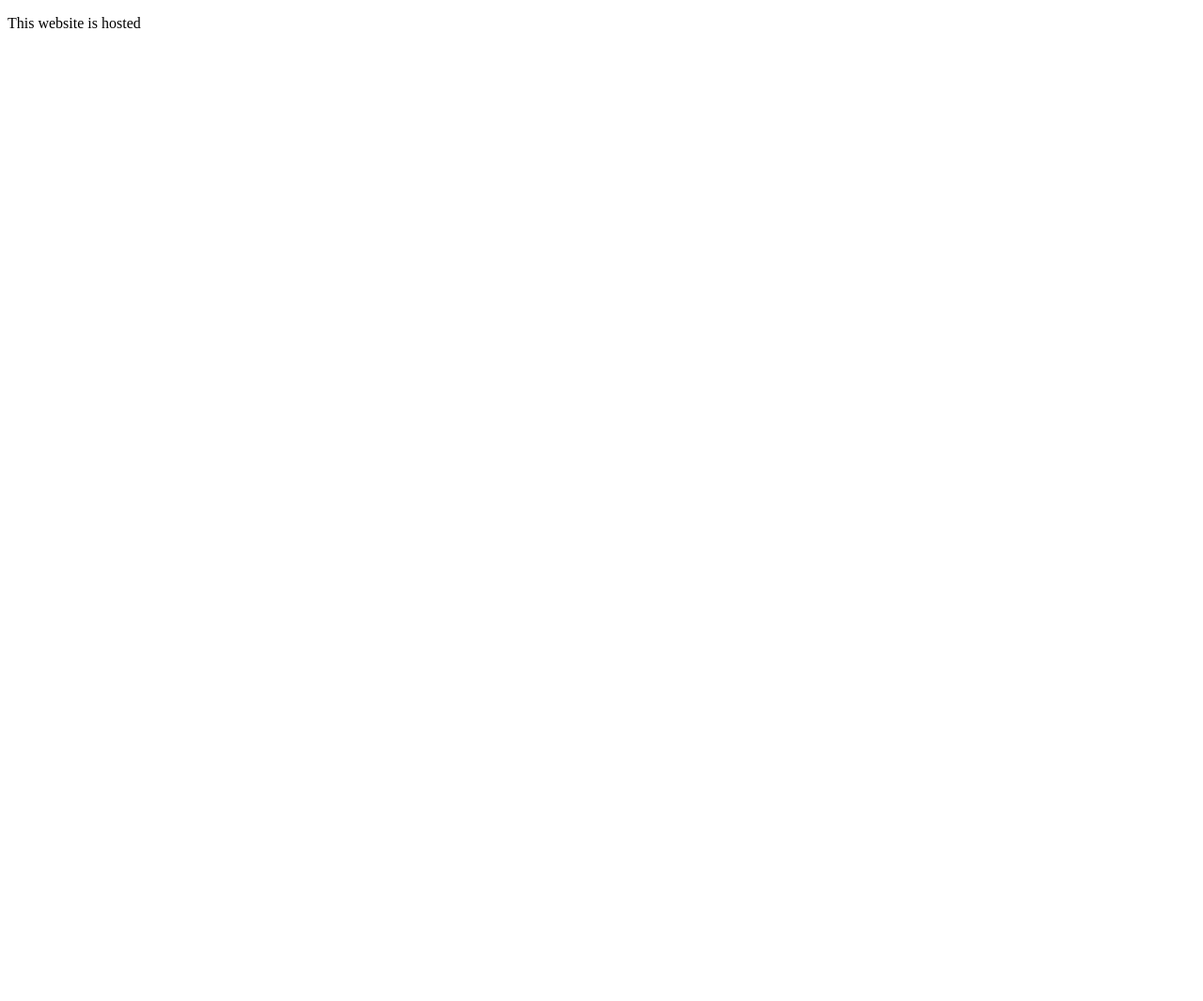
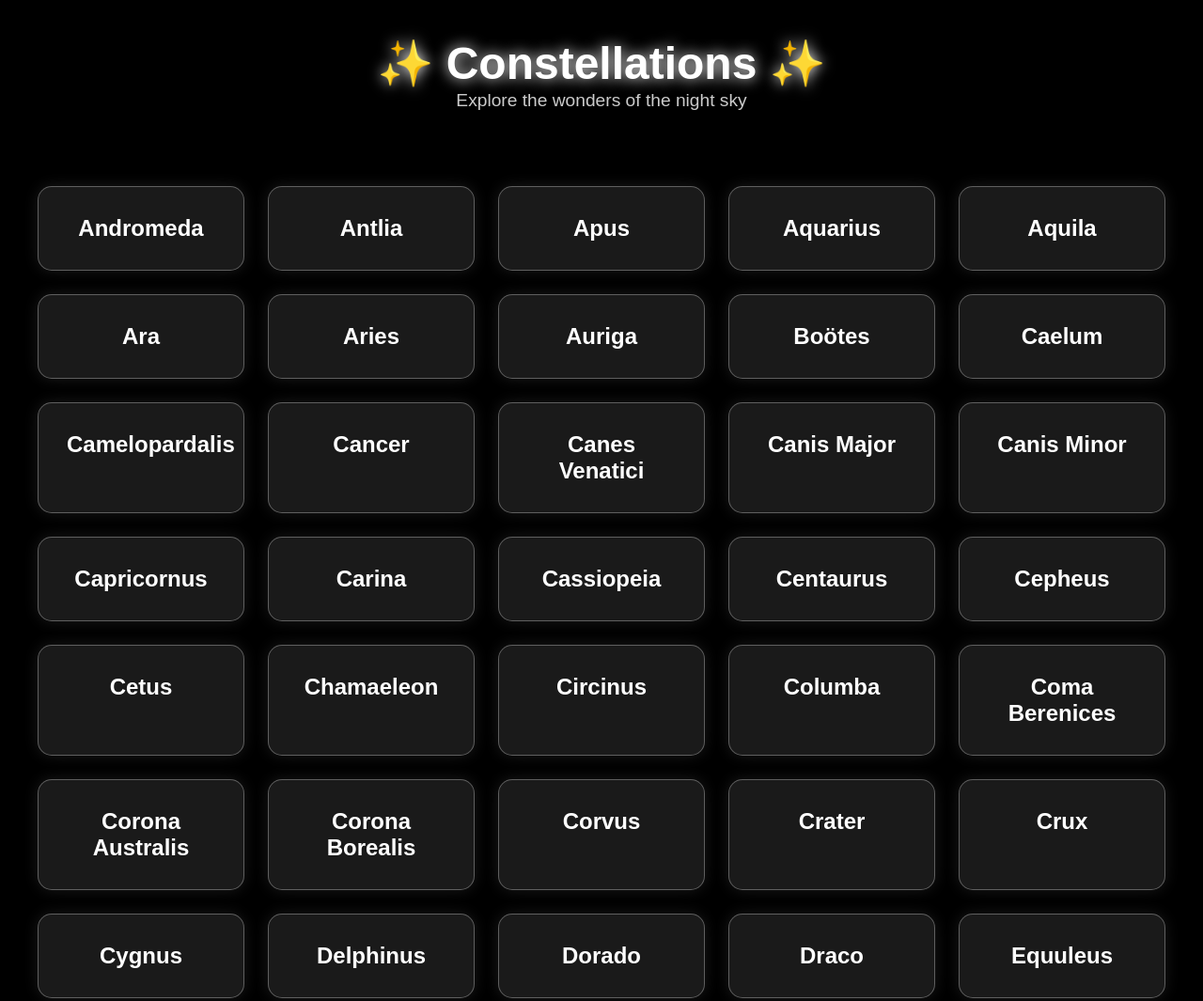
Before and after one commit to Suhan376/Suhan376, a plain HTML site: page index.html in a window 1280 px wide. Shown: the top 1065 px of the page at 94% size. Before the commit the page ends 800 px from the top, so only its background shows below. Drawn offline with Linux system fonts and the light colour scheme.

Commit message:
project completed added constellations data and styling for each container

```diff
--- a/index.html
+++ b/index.html
@@ -1,11 +1,33 @@
 <!DOCTYPE html>
 <html lang="en">
 <head>
-    <meta charset="UTF-8">
-    <meta name="viewport" content="width=device-width, initial-scale=1.0">
-    <title>HiringCo</title>
+  <meta charset="UTF-8">
+  <meta name="viewport" content="width=device-width, initial-scale=1.0">
+  <title>Constellations</title>
+  <link rel="stylesheet" href="style.css">
 </head>
 <body>
-    <p>This website is hosted</p>
+
+  <!-- Star Background -->
+  <div class="stars"></div>
+
+  <header>
+    <h1>✨ Constellations ✨</h1>
+    <p class="subtitle">Explore the wonders of the night sky</p>
+  </header>
+
+ <div class="container" id="constellation-container"></div>
+
+
+  <!-- Popup -->
+  <div class="popup hidden">
+    <div class="popup-content glass">
+      <span class="close">&times;</span>
+      <h2 id="popup-title"></h2>
+      <p id="popup-desc"></p>
+    </div>
+  </div>
+
+  <script src="script.js"></script>
 </body>
 </html>
--- /dev/null
+++ b/script.js
@@ -0,0 +1,122 @@
+const data = {
+  "Andromeda": "Named after the princess Andromeda, it contains the Andromeda Galaxy, our nearest spiral neighbor.",
+  "Antlia": "A faint southern constellation representing an air pump.",
+  "Apus": "Represents the Bird of Paradise, located near the south celestial pole.",
+  "Aquarius": "One of the zodiac constellations, representing the water bearer.",
+  "Aquila": "Represents the eagle and contains the bright star Altair.",
+  "Ara": "Symbolizes an altar and lies in the southern sky.",
+  "Aries": "A zodiac constellation representing the ram.",
+  "Auriga": "Known as the charioteer and contains the bright star Capella.",
+  "Boötes": "Contains Arcturus, one of the brightest stars in the night sky.",
+  "Caelum": "A faint constellation representing a sculptor’s chisel.",
+  "Camelopardalis": "Represents a giraffe and is large but dim.",
+  "Cancer": "A zodiac constellation representing the crab.",
+  "Canes Venatici": "Represents hunting dogs and contains beautiful galaxies.",
+  "Canis Major": "Contains Sirius, the brightest star in the night sky.",
+  "Canis Minor": "Contains Procyon, a bright star in the winter sky.",
+  "Capricornus": "A zodiac constellation representing the sea-goat.",
+  "Carina": "Part of the former Argo Navis, contains Canopus—the second brightest star.",
+  "Cassiopeia": "Forms a 'W' shape and is visible all year in the northern hemisphere.",
+  "Centaurus": "Contains Alpha Centauri, the closest star system to Earth.",
+  "Cepheus": "A house-shaped constellation representing King Cepheus.",
+  "Cetus": "Represents a sea monster in Greek mythology.",
+  "Chamaeleon": "A small southern constellation named after the chameleon.",
+  "Circinus": "Represents a drawing compass; faint and southern.",
+  "Columba": "Represents a dove flying near Canis Major.",
+  "Coma Berenices": "Represents Queen Berenice’s hair; rich in galaxies.",
+  "Corona Australis": "Represents the southern crown.",
+  "Corona Borealis": "A northern constellation representing a crown.",
+  "Corvus": "Represents a crow; small and distinctive.",
+  "Crater": "Represents a cup or goblet in mythology.",
+  "Crux": "The Southern Cross, an iconic southern-sky constellation.",
+  "Cygnus": "Represents the swan and contains the Northern Cross asterism.",
+  "Delphinus": "A small constellation representing a dolphin.",
+  "Dorado": "Contains part of the Large Magellanic Cloud.",
+  "Draco": "A long, winding constellation representing a dragon.",
+  "Equuleus": "One of the smallest constellations, representing a horse’s head.",
+  "Eridanus": "Represents a great celestial river.",
+  "Fornax": "Means 'furnace'; home to many galaxies.",
+  "Gemini": "A zodiac constellation representing the twins Castor and Pollux.",
+  "Grus": "Represents a crane, located in the southern sky.",
+  "Hercules": "One of the largest northern constellations.",
+  "Horologium": "Represents a clock, created by Lacaille.",
+  "Hydra": "The largest constellation in the sky, representing a water serpent.",
+  "Hydrus": "A small southern constellation near the south pole.",
+  "Indus": "Represents a native person holding weapons.",
+  "Lacerta": "A faint northern constellation known as the lizard.",
+  "Leo": "A zodiac constellation representing the lion.",
+  "Leo Minor": "A small constellation just above Leo.",
+  "Lepus": "A hare located beneath Orion.",
+  "Libra": "A zodiac constellation representing the scales.",
+  "Lupus": "Represents a wolf, found near Centaurus.",
+  "Lynx": "A faint, elongated northern constellation.",
+  "Lyra": "Contains Vega, one of the brightest stars.",
+  "Mensa": "Contains part of the Large Magellanic Cloud.",
+  "Microscopium": "Represents a microscope.",
+  "Monoceros": "The unicorn; faint but stretches across the Milky Way.",
+  "Musca": "Represents a fly; located near Crux.",
+  "Norma": "Represents a carpenter’s square.",
+  "Octans": "Contains the south celestial pole.",
+  "Ophiuchus": "The serpent-bearer; sometimes called the 13th zodiac sign.",
+  "Orion": "One of the brightest constellations, famous for Orion’s Belt.",
+  "Pavo": "Represents a peacock, visible in the southern sky.",
+  "Pegasus": "Contains the Great Square asterism.",
+  "Perseus": "A hero constellation with the famous variable star Algol.",
+  "Phoenix": "Represents the mystical phoenix.",
+  "Pictor": "Represents a painter’s easel.",
+  "Pisces": "A zodiac constellation representing two fish.",
+  "Piscis Austrinus": "Contains the bright star Fomalhaut.",
+  "Puppis": "Part of Argo Navis, representing the ship’s stern.",
+  "Pyxis": "Represents a ship's compass.",
+  "Reticulum": "Represents a net or grid.",
+  "Sagitta": "One of the smallest constellations, representing an arrow.",
+  "Sagittarius": "A zodiac constellation representing an archer; rich in nebulae.",
+  "Scorpius": "Known for Antares, the heart of the scorpion.",
+  "Sculptor": "Represents a sculptor’s workshop.",
+  "Scutum": "Contains star clouds of the Milky Way.",
+  "Serpens": "The only constellation split into two: Serpens Caput and Serpens Cauda.",
+  "Sextans": "Represents the astronomer's sextant.",
+  "Taurus": "A zodiac constellation with the bright star Aldebaran.",
+  "Telescopium": "Represents a telescope.",
+  "Triangulum": "A small constellation shaped like a triangle.",
+  "Triangulum Australe": "The southern triangle; bright and distinct.",
+  "Tucana": "Contains most of the Small Magellanic Cloud.",
+  "Ursa Major": "Contains the Big Dipper and points to the North Star.",
+  "Ursa Minor": "Contains Polaris, the North Star.",
+  "Vela": "Represents the sails of the Argo ship.",
+  "Virgo": "A zodiac constellation representing a maiden; large and bright.",
+  "Volans": "Represents a flying fish.",
+  "Vulpecula": "Represents a little fox.",
+  "Cassiopeia": "Forms a distinctive 'W' shape and stays visible year-round.",
+  "Scorpius": "Contains Antares, a bright red supergiant."
+};
+
+const container = document.getElementById("constellation-container");
+
+Object.keys(data).forEach(name => {
+  const card = document.createElement("div");
+  card.className = "card";
+  card.dataset.name = name;
+  card.innerHTML = `<h2>${name}</h2>`;
+  container.appendChild(card);
+});
+
+// Popup logic
+const popup = document.querySelector(".popup");
+const popupTitle = document.getElementById("popup-title");
+const popupDesc = document.getElementById("popup-desc");
+const closeBtn = document.querySelector(".close");
+
+document.addEventListener("click", (e) => {
+  if (e.target.classList.contains("card")) {
+    const name = e.target.dataset.name;
+    popupTitle.textContent = name;
+    popupDesc.textContent = data[name];
+    popup.classList.remove("hidden");
+  }
+});
+
+closeBtn.addEventListener("click", () => popup.classList.add("hidden"));
+popup.addEventListener("click", e => {
+  if (e.target === popup) popup.classList.add("hidden");
+});
--- /dev/null
+++ b/style.css
@@ -0,0 +1,137 @@
+/* RESET */
+* {
+  margin: 0;
+  padding: 0;
+  box-sizing: border-box;
+}
+
+body {
+  overflow-x: hidden;
+  font-family: 'Poppins', sans-serif;
+  color: white;
+  background: #000;
+}
+
+/* ✨ Animated Star Background */
+/* ✨ Pure CSS Star Background */
+.stars::before,
+.stars::after {
+  content: "";
+  position: fixed;
+  top: 0;
+  left: 0;
+  width: 100%;
+  height: 100%;
+  background-repeat: repeat;
+  background-size: contain;
+  pointer-events: none;
+  z-index: -1;
+}
+
+/* Small stars layer */
+.stars::before {
+  background-image: radial-gradient(2px 2px at 20px 20px, white, transparent);
+  animation: moveStars 60s linear infinite;
+  opacity: 0.5;
+}
+
+/* Bigger brighter stars */
+.stars::after {
+  background-image: radial-gradient(3px 3px at 50px 50px, #ffffff, transparent);
+  animation: moveStars 120s linear infinite;
+  opacity: 0.8;
+}
+
+/* Star movement */
+@keyframes moveStars {
+  from { transform: translateY(0); }
+  to { transform: translateY(-2000px); }
+}
+
+
+@keyframes moveStars {
+  from { transform: translateY(0); }
+  to { transform: translateY(-2000px); }
+}
+
+/* HEADER */
+header {
+  text-align: center;
+  padding: 40px 20px;
+}
+
+header h1 {
+  font-size: 3rem;
+  text-shadow: 0 0 15px #fff;
+}
+
+.subtitle {
+  opacity: 0.8;
+  font-size: 1.2rem;
+}
+
+/* CARD CONTAINER */
+.container {
+  display: flex;
+  justify-content: center;
+  gap: 25px;
+  flex-wrap: wrap;
+  padding: 40px;
+}
+
+/* ✨ Glass Effect Card */
+.card {
+  background: rgba(255, 255, 255, 0.1);
+  border: 1px solid rgba(255, 255, 255, 0.3);
+  backdrop-filter: blur(8px);
+  padding: 30px;
+  width: 220px;
+  border-radius: 15px;
+  text-align: center;
+  cursor: pointer;
+  transition: 0.3s;
+  box-shadow: 0 0 15px rgba(255, 255, 255, 0.1);
+}
+
+.card h2 {
+  font-size: 1.5rem;
+}
+
+.card:hover {
+  transform: scale(1.07);
+  box-shadow: 0 0 25px rgba(255, 255, 255, 0.4);
+  background: rgba(255, 255, 255, 0.2);
+}
+
+/* POPUP */
+.popup {
+  position: fixed;
+  inset: 0;
+  display: flex;
+  justify-content: center;
+  align-items: center;
+  background: rgba(0,0,0,0.7);
+}
+
+.popup-content {
+  padding: 30px;
+  width: 330px;
+  border-radius: 15px;
+  text-align: center;
+}
+
+.glass {
+  background: rgba(255,255,255,0.1);
+  border: 2px solid rgba(255,255,255,0.3);
+  backdrop-filter: blur(10px);
+}
+
+.close {
+  float: right;
+  cursor: pointer;
+  font-size: 25px;
+}
+
+.hidden {
+  display: none;
+}
```
Also changed, not shown: 1 other file.
